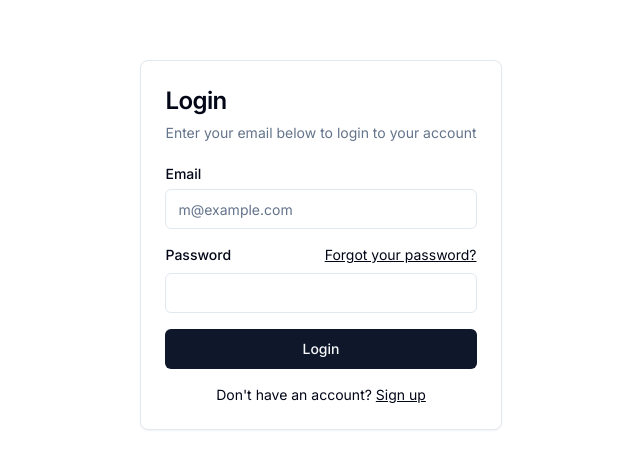
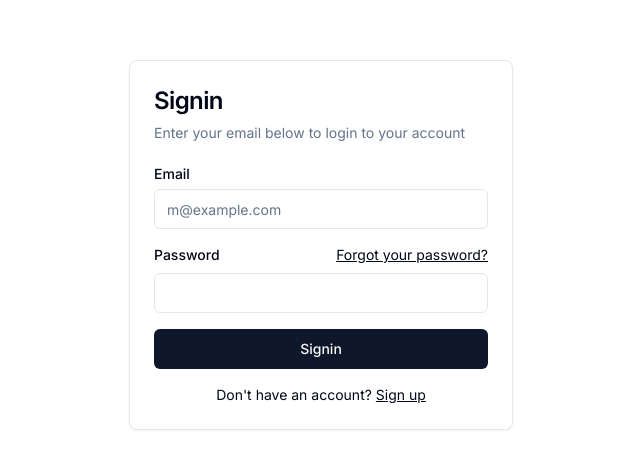
Before and after one commit to kaungmyathan22/golang-nextjs-blog, a Next.js app in the folder client/: page /signin in a window 1280 px wide. Shown: the part 155-624 px from the top of the page, without its empty margins (319-959 px from the left). Built offline with nearby package versions, Linux system fonts and the light colour scheme.

Commit message:
update(): set min card with

```diff
--- a/client/src/app/(auth)/forgot-password/page.tsx
+++ b/client/src/app/(auth)/forgot-password/page.tsx
@@ -17,7 +17,7 @@ export default function ForgotPassword() {
   return (
     <Client>
       <div className="h-screen w-screen grid place-content-center">
-        <Card className="mx-auto max-w-sm">
+        <Card className="mx-auto min-w-96">
           <CardHeader>
             <CardTitle className="text-2xl">Forgot Password</CardTitle>
             <CardDescription>
--- a/client/src/app/(auth)/signin/page.tsx
+++ b/client/src/app/(auth)/signin/page.tsx
@@ -17,9 +17,9 @@ export default function Signin() {
   return (
     <Client>
       <div className="h-screen w-screen grid place-content-center">
-        <Card className="mx-auto max-w-sm">
+        <Card className="mx-auto min-w-96">
           <CardHeader>
-            <CardTitle className="text-2xl">Login</CardTitle>
+            <CardTitle className="text-2xl">Signin</CardTitle>
             <CardDescription>
               Enter your email below to login to your account
             </CardDescription>
@@ -48,7 +48,7 @@ export default function Signin() {
                 <Input id="password" type="password" required />
               </div>
               <Button type="submit" className="w-full">
-                Login
+                Signin
               </Button>
             </div>
             <div className="mt-4 text-center text-sm">
--- a/client/src/app/(auth)/signup/page.tsx
+++ b/client/src/app/(auth)/signup/page.tsx
@@ -17,7 +17,7 @@ export default function Signup() {
   return (
     <Client>
       <div className="w-screen h-screen grid place-content-center">
-        <Card className="mx-auto max-w-sm">
+        <Card className="mx-auto min-w-96">
           <CardHeader>
             <CardTitle className="text-xl">Sign Up</CardTitle>
             <CardDescription>
@@ -46,11 +46,8 @@ export default function Signup() {
                 <Input id="password" type="password" />
               </div>
               <Button type="submit" className="w-full">
-                Create an account
+                Sign Up
               </Button>
-              {/* <Button variant="outline" className="w-full">
-                Sign up with GitHub
-              </Button> */}
             </div>
             <div className="mt-4 text-center text-sm">
               Already have an account?{" "}
--- a/client/src/app/page.tsx
+++ b/client/src/app/page.tsx
@@ -14,11 +14,11 @@ export default function Home() {
           <div className="flex items-center gap-4">
             <Link href={"/signin"} className="w-full">
               <Button type="submit" className="w-full">
-                Login
+                Signin
               </Button>
             </Link>
             <Link href={"/signup"} className="w-full">
-              <Button className="w-full">Register</Button>
+              <Button className="w-full">Signup</Button>
             </Link>
           </div>
         </div>
```
